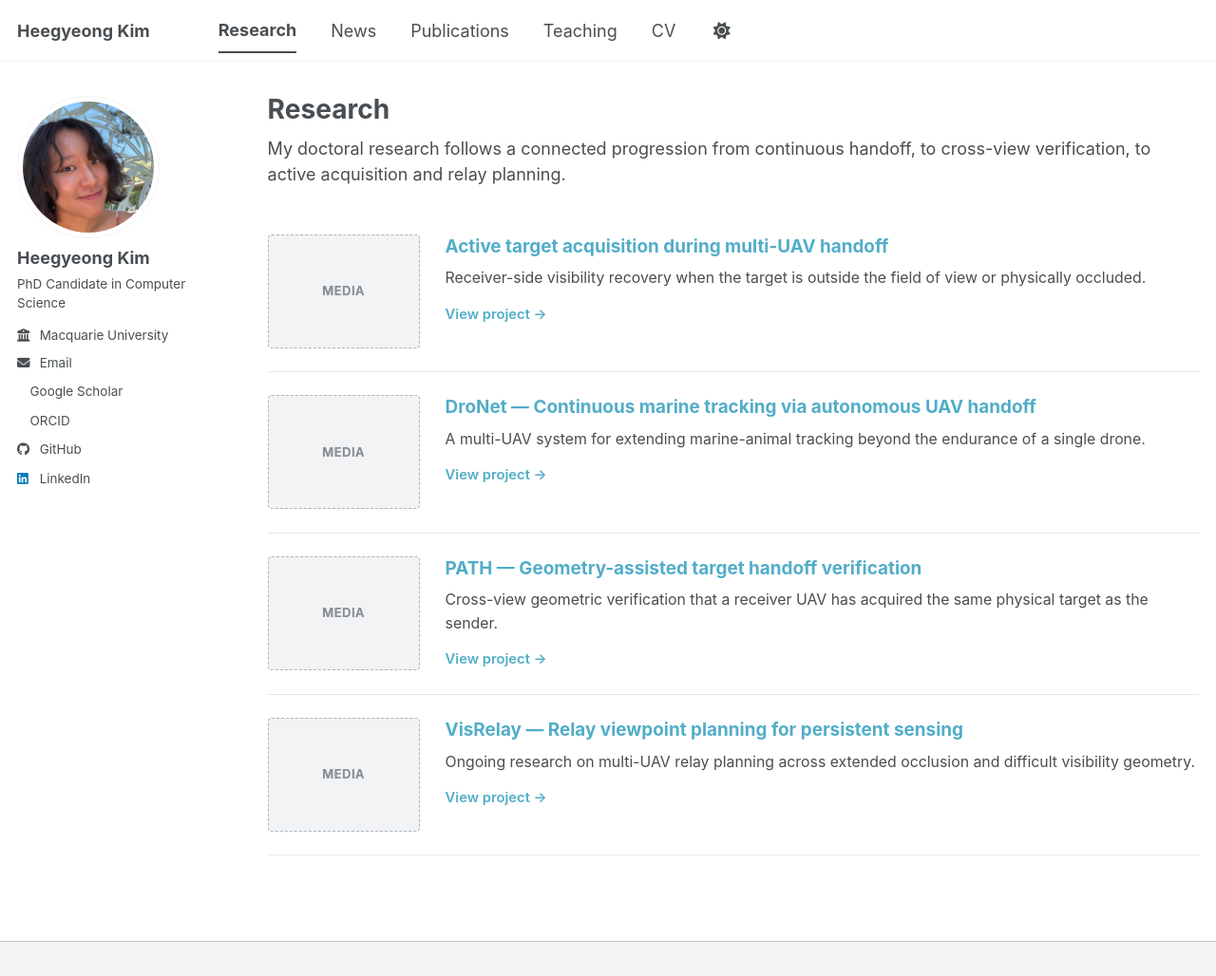
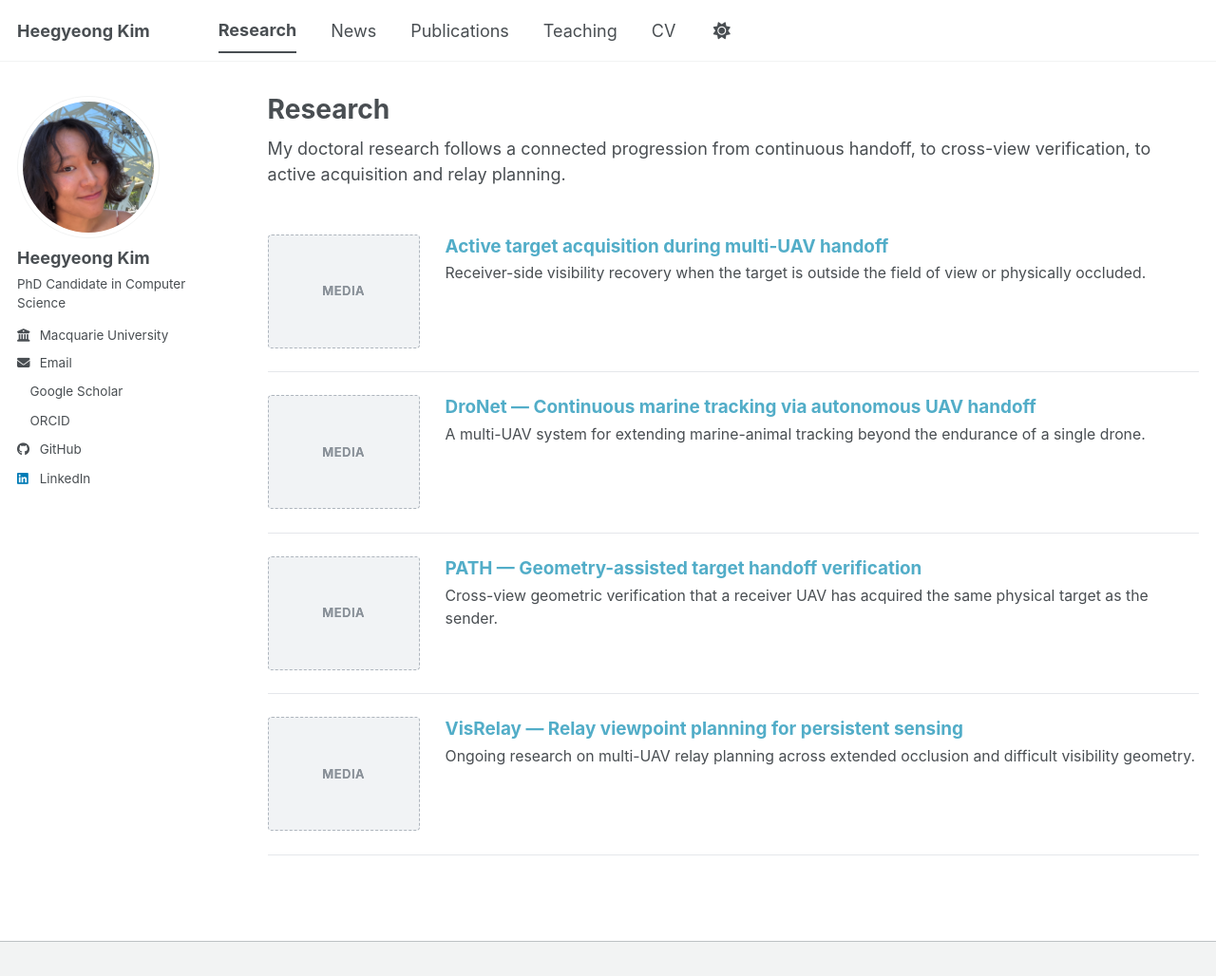
Before and after one commit to HeegyeongK/heegyeongk.github.io, a Jekyll site: the page built from _pages/portfolio.html, in a window 1280 px wide and 1028 px high. Shown: the whole window at 95% size. Built offline with Jekyll 4.4.1, drawn with Linux system fonts in a browser that asks for light colours; a style sheet for code colours, icons or effects is not loaded.

Commit message:
Tighten Research rows and remove redundant project link

```diff
--- a/_pages/portfolio.html
+++ b/_pages/portfolio.html
@@ -38,6 +38,10 @@ My doctoral research follows a connected progression from continuous handoff, to
   text-transform: uppercase;
 }
 .research-row-copy h2 {
+  margin: 0 0 0.18rem;
+}
+
+.research-row-copy p {
   margin-top: 0;
 }
 @media (max-width: 768px) {
@@ -54,7 +58,6 @@ My doctoral research follows a connected progression from continuous handoff, to
     <div class="research-row-copy">
       <h2><a href="{{ post.url }}">{{ post.title }}</a></h2>
       <p>{{ post.excerpt }}</p>
-      <a class="text-link" href="{{ post.url }}">View project →</a>
     </div>
   </article>
 {% endfor %}
```
